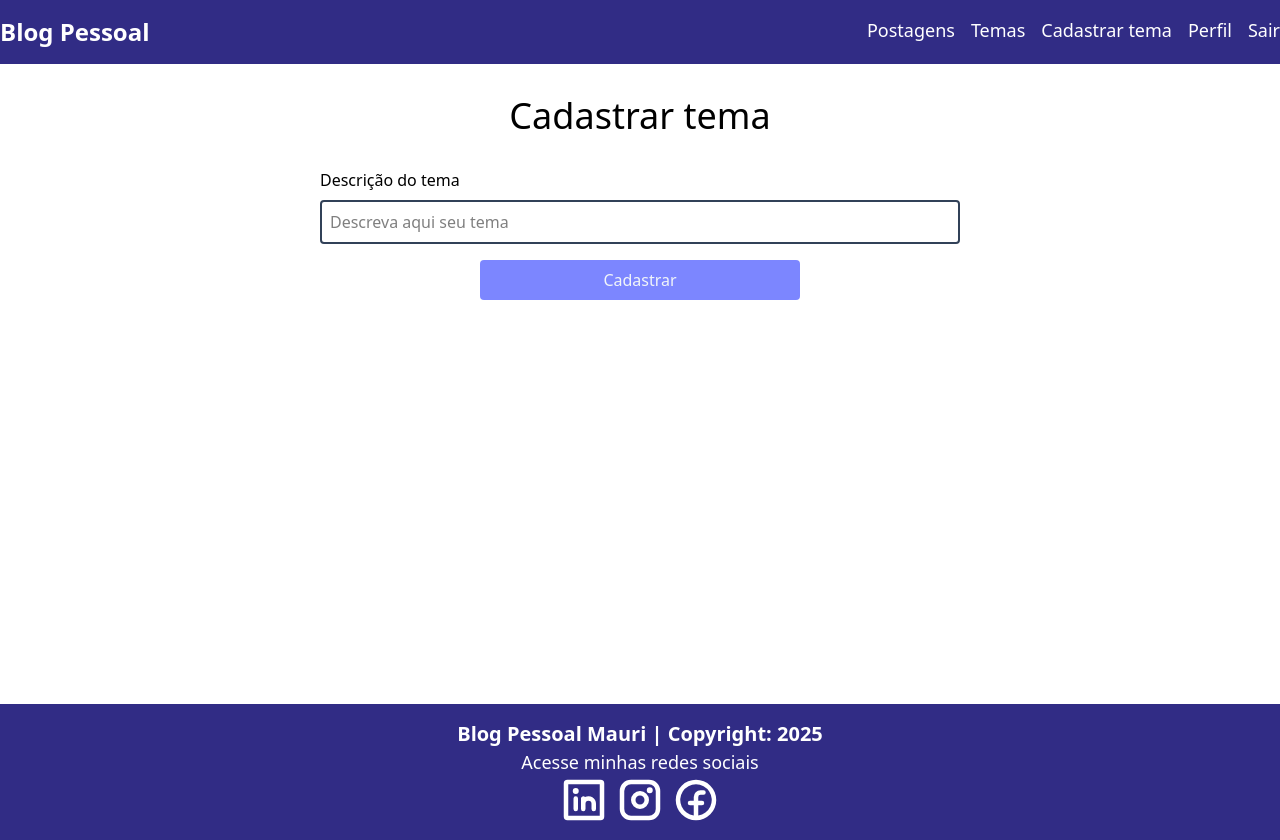
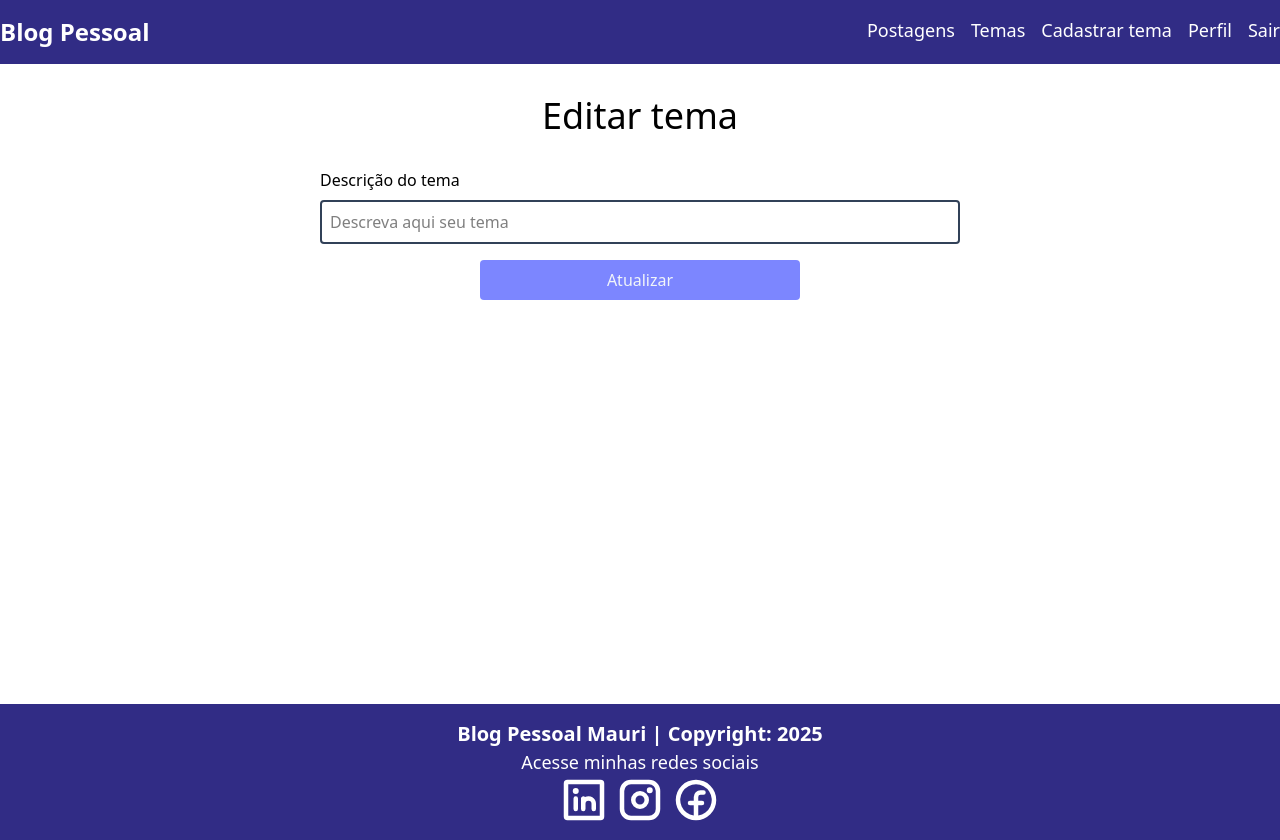
Before and after one commit to Maurikgoya/blogpessoal_react, a React (Vite) app: page /editartema/1 in a window 1280 px wide. Built offline with nearby package versions, Linux system fonts and the light colour scheme; no server answers.

Commit message:
adiciona logica do formulario tema

```diff
--- a/src/components/tema/cardtema/CardTema.tsx
+++ b/src/components/tema/cardtema/CardTema.tsx
@@ -15,7 +15,7 @@ function CardTema({ tema }: CardTemaProps) {
 
       <div className="flex">
         <Link
-          to=""
+          to="{`/editartema/${tema.id}`}"
           className="w-full text-slate-100 bg-indigo-400 hover:bg-indigo-800
             flex items-center justify-center py-2"
         >
--- a/src/components/tema/formtema/FormTema.tsx
+++ b/src/components/tema/formtema/FormTema.tsx
@@ -1,8 +1,100 @@
+import {
+  useContext,
+  useEffect,
+  useState,
+  type ChangeEvent,
+  type FormEvent,
+} from "react";
+import { useNavigate, useParams } from "react-router-dom";
+import type Tema from "../../../models/Tema";
+import { AuthContext } from "../../../contexts/AuthContext";
+import { atualizar, buscar, cadastrar } from "../../../services/Service";
+import { PulseLoader } from "react-spinners";
+
 function FormTema() {
+  const navigate = useNavigate();
+
+  const [tema, setTema] = useState<Tema>({} as Tema);
+
+  const [isLoading, setIsLoading] = useState<boolean>(false);
+
+  const { usuario, handleLogout } = useContext(AuthContext);
+  const token = usuario.token;
+
+  const { id } = useParams<{ id: string }>();
+
+  async function buscarPorId(id: string) {
+    try {
+      await buscar(`/temas/${id}`, setTema, {
+        headers: { Authorization: token },
+      });
+    } catch (error: any) {
+      if (error.toString().includes("401")) {
+        handleLogout();
+      }
+    }
+  }
+
+  useEffect(() => {
+    if (id !== undefined) {
+      buscarPorId(id);
+    }
+  }, [id]);
+
+  function atualizarEstado(e: ChangeEvent<HTMLInputElement>) {
+    setTema({
+      ...tema,
+      [e.target.name]: e.target.value,
+    });
+  }
+
+  function retornar() {
+    navigate("/temas");
+  }
+
+  async function gerarNovoTema(e: FormEvent<HTMLFormElement>) {
+    e.preventDefault();
+    setIsLoading(true);
+
+    if (id !== undefined) {
+      try {
+        await atualizar(`/temas`, tema, setTema, {
+          headers: { Authorization: token },
+        });
+      } catch (error: any) {
+        if (error.toString().includes("401")) {
+          handleLogout();
+        } else {
+          alert("Erro ao atualizar o tema.");
+        }
+      }
+    } else {
+      try {
+        await cadastrar(`/temas`, tema, setTema, {
+          headers: { Authorization: token },
+        });
+        alert("O tema foi cadastrado com sucesso!");
+      } catch (error: any) {
+        if (error.toString().includes("401")) {
+          handleLogout();
+        } else {
+          alert("Erro ao cadastrar o tema.");
+        }
+      }
+    }
+
+    setIsLoading(false);
+    retornar();
+  }
+
   return (
-      <div className="container flex flex-col items-center justify-center mx-auto">
-      <h1 className="text-4xl text-center my-8">Cadastrar tema</h1>
-      <form className="w-1/2 flex flex-col gap-4">
+    <div className="container flex flex-col items-center justify-center mx-auto">
+      <h1 className="text-4xl text-center my-8">
+        {id === undefined ? 'Cadastrar tema' : 'Editar tema'}
+      </h1>
+
+      <form className="w-1/2 flex flex-col gap-4"
+      onSubmit={gerarNovoTema}>
         <div className="flex flex-col gap-2">
           <label htmlFor="descricao">Descrição do tema</label>
           <input
@@ -10,16 +102,23 @@ function FormTema() {
             placeholder="Descreva aqui seu tema"
             name="descricao"
             className="border-2 border-slate-700 rounded p-2"
+            value={tema.descricao}
+            onChange={(e: ChangeEvent<HTMLInputElement>) => atualizarEstado(e)}
           />
         </div>
         <button
-        className="rounded text-slate-100 bg-indigo-400
+          className="rounded text-slate-100 bg-indigo-400
         hover:bg-indigo-800 w-1/2 py-2 mx-auto flex justify-center"
-        type="submit">
-            Cadastrar
+          type="submit">
+          {isLoading ?
+          <PulseLoader
+          color="#fff"
+          size={12}
+          />:
+          <span>{id=== undefined? 'Cadastrar': 'Atualizar'}</span> }
         </button>
       </form>
-      </div>
+    </div>
   );
 }
 
--- a/src/pages/cadastro/Cadastro.tsx
+++ b/src/pages/cadastro/Cadastro.tsx
@@ -163,7 +163,7 @@ function Cadastro() {
               {isLoading ?
                 <PulseLoader
                   color="#fff"
-                  size={18}
+                  size={12}
                 /> :
                 <span>Cadastrar</span>
               }
--- a/src/pages/login/Login.tsx
+++ b/src/pages/login/Login.tsx
@@ -79,7 +79,7 @@ function Login() {
                                    hover:bg-indigo-900 text-white w-1/2 py-2"
           >
             {isLoading ? (
-              <PulseLoader color="#fff" size={18} />
+              <PulseLoader color="#fff" size={12} />
             ) : (
               <span>Entrar</span>
             )}
--- a/src/services/Service.ts
+++ b/src/services/Service.ts
@@ -18,3 +18,13 @@ export const buscar = async (url: string, setDados: Function, header: Object) =>
     const resposta = await api.get(url, header)
     setDados(resposta.data)
 }
+
+export const cadastrar = async (url: string, dados: Object, setDados: Function, header: Object) => {
+    const resposta = await api.post(url, dados, header)
+    setDados(resposta.data)
+}
+
+export const atualizar = async (url: string, dados: Object, setDados: Function, header: Object) => {
+    const resposta = await api.put(url, dados, header)
+    setDados(resposta.data)
+}
```
